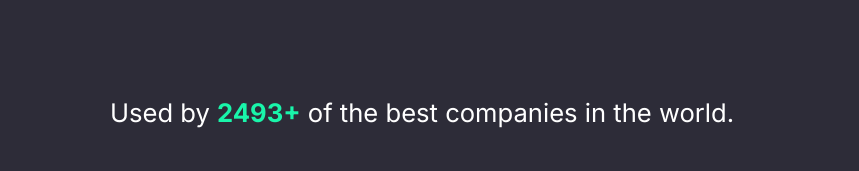
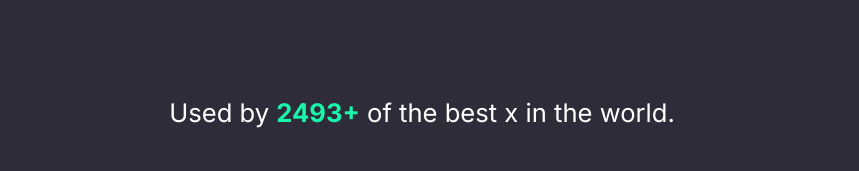
Before and after one commit to Velt1/Velt1.github.io, a plain HTML site: page index.html in a window 1280 px wide. Shown: the part 1270-1441 px from the top of the page, without its empty margins (218-1077 px from the left). Drawn offline with Linux system fonts and the light colour scheme.

Commit message:
Vierter Test

```diff
--- a/index.html
+++ b/index.html
@@ -51,7 +51,7 @@
     </header>
     <section class="py-5">
         <div class="container text-center py-5">
-            <p class="mb-4" style="font-size: 1.6rem;">Used by <span class="text-success"><strong>2493+</strong></span>&nbsp;of the best companies in the world.</p><a href="#"> <img class="m-3" src="assets/img/brands/google.png"></a><a href="#"> <img class="m-3" src="assets/img/brands/microsoft.png"></a><a href="#"> <img class="m-3" src="assets/img/brands/apple.png"></a><a href="#"> <img class="m-3" src="assets/img/brands/facebook.png"></a><a href="#"> <img class="m-3" src="assets/img/brands/twitter.png"></a>
+            <p class="mb-4" style="font-size: 1.6rem;">Used by <span class="text-success"><strong>2493+</strong></span>&nbsp;of the best x in the world.</p><a href="#"> <img class="m-3" src="assets/img/brands/google.png"></a><a href="#"> <img class="m-3" src="assets/img/brands/microsoft.png"></a><a href="#"> <img class="m-3" src="assets/img/brands/apple.png"></a><a href="#"> <img class="m-3" src="assets/img/brands/facebook.png"></a><a href="#"> <img class="m-3" src="assets/img/brands/twitter.png"></a>
         </div>
     </section>
     <section>
```
Also changed, not shown: 1 other file.
